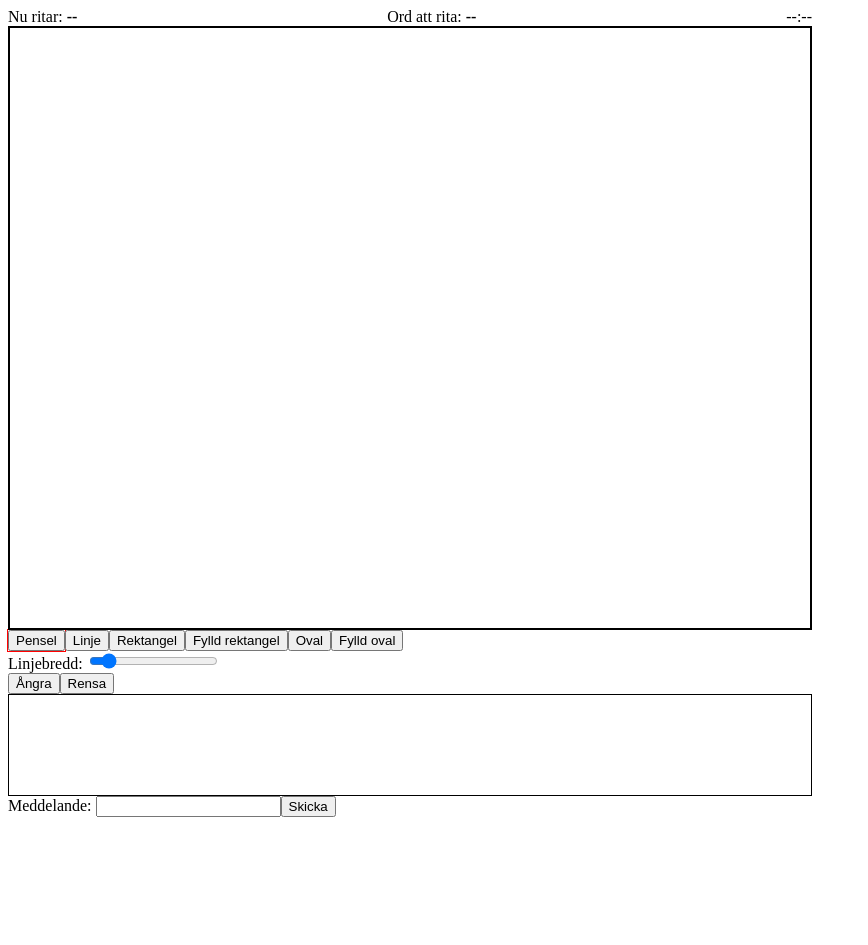
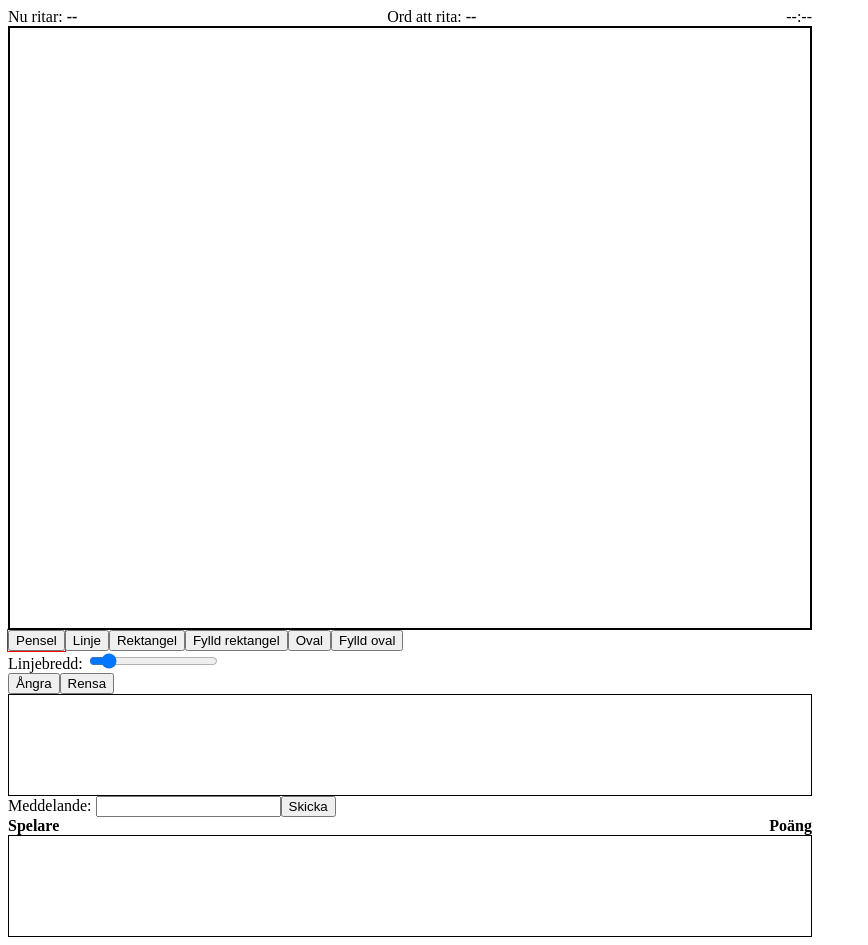
Before and after one commit to lrc-se/bth-sg-client, a Vue app: page / in a window 1280 px wide. Shown: the whole page, without its empty margins (0-868 px from the left). Before the commit the page ends 825 px from the top, so only its background shows below. Built offline with nearby package versions, Linux system fonts and the light colour scheme.

Commit message:
Added player list component

```diff
--- a/src/app.vue
+++ b/src/app.vue
@@ -24,6 +24,9 @@
         <div>
             <sg-chat></sg-chat>
         </div>
+        <div>
+            <sg-player-list></sg-player-list>
+        </div>
     </div>
 </template>
 
@@ -33,6 +36,7 @@
     import SgBoard from "./components/sg-board";
     import SgButton from "./components/sg-button";
     import SgChat from "./components/sg-chat";
+    import SgPlayerList from "./components/sg-player-list";
 
     export default {
         name: "app",
@@ -51,7 +55,8 @@
             "sg-countdown": SgCountdown,
             "sg-board": SgBoard,
             "sg-button": SgButton,
-            "sg-chat": SgChat
+            "sg-chat": SgChat,
+            "sg-player-list": SgPlayerList
         },
 
         created() {
--- /dev/null
+++ b/src/components/sg-player-list.vue
@@ -0,0 +1,58 @@
+<template>
+    <div id="sg-player-list">
+        <div id="sg-player-list-head">
+            <span>Spelare</span>
+            <span>Poäng</span>
+        </div>
+        <div id="sg-players">
+            <div class="sg-player" v-for="player of players">
+                <span>{{ player.nick }}</span>
+                <span>{{ player.points }}</span>
+            </div>
+        </div>
+    </div>
+</template>
+
+<script>
+    import Client from "../client";
+
+    export default {
+        name: "sg-player-list",
+
+        data() {
+            return {
+                players: []
+            };
+        },
+
+        created() {
+            Client.$on("players", (players) => {
+                players.sort((a, b) => b.points - a.points);
+                this.players = players;
+            });
+        }
+    };
+</script>
+
+<style>
+    #sg-player-list-head {
+        font-weight: 700;
+    }
+
+    #sg-player-list-head,
+    .sg-player {
+        display: flex;
+    }
+
+    #sg-player-list-head > span:last-child,
+    .sg-player > span:last-child {
+        margin-left: auto;
+        text-align: right;
+    }
+
+    #sg-players {
+        height: 100px;
+        border: 1px solid #000;
+        overflow-y: scroll;
+    }
+</style>
```
